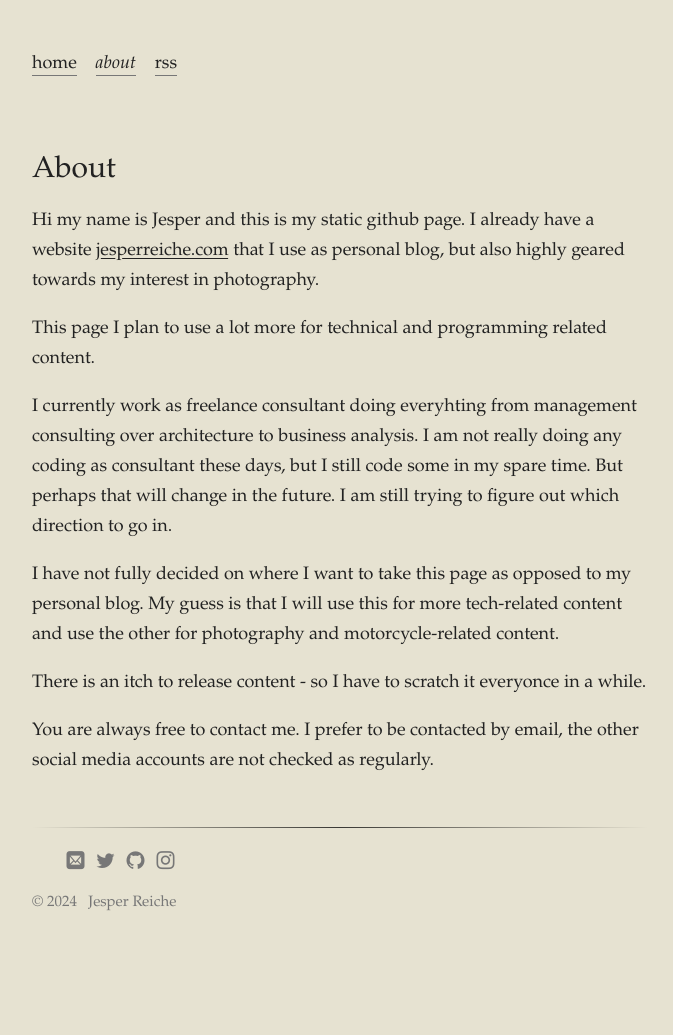
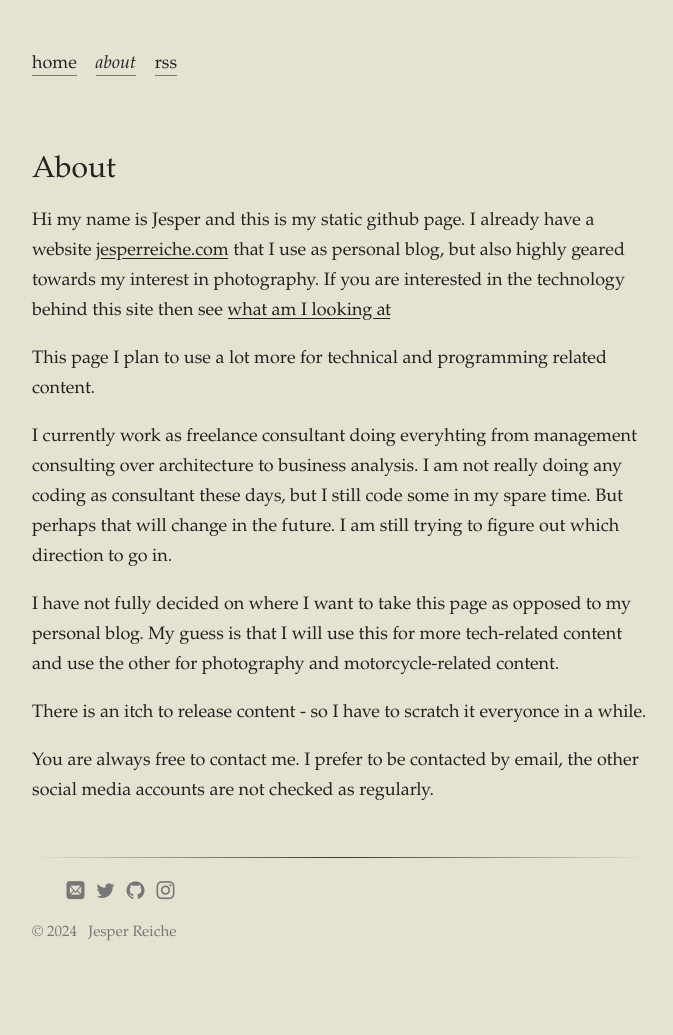
Before and after one commit to jmreiche/jmreiche.github.io, a Jekyll site: the page built from about/index.md, in a window 1280 px wide. Shown: the whole page, without its empty margins (128-801 px from the left). Built offline with Jekyll 4.4.1, drawn with Linux system fonts in a browser that asks for light colours; some web fonts are replaced; before the commit the page ends 1005 px from its top, so only the background shows below that.

Commit message:
About page link to what am I looking at

```diff
--- a/about/index.md
+++ b/about/index.md
@@ -5,7 +5,7 @@ title: about
 
 # About
 
-Hi my name is Jesper and this is my static github page. I already have a website [jesperreiche.com](https://www.jesperreiche.com) that I use as personal blog, but also highly geared towards my interest in photography.
+Hi my name is Jesper and this is my static github page. I already have a website [jesperreiche.com](https://www.jesperreiche.com) that I use as personal blog, but also highly geared towards my interest in photography. If you are interested in the technology behind this site then see [what am I looking at](/what-am-i-looking-at)
 
 This page I plan to use a lot more for technical and programming related content.
 
```
